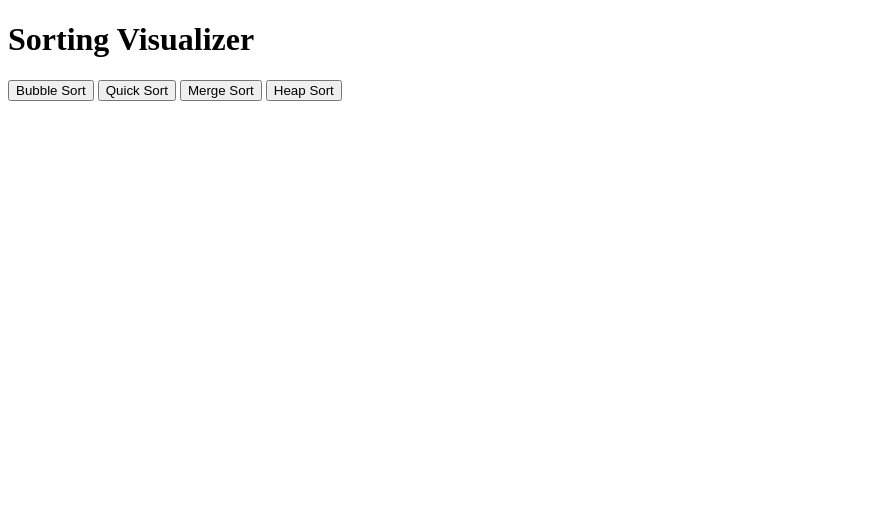
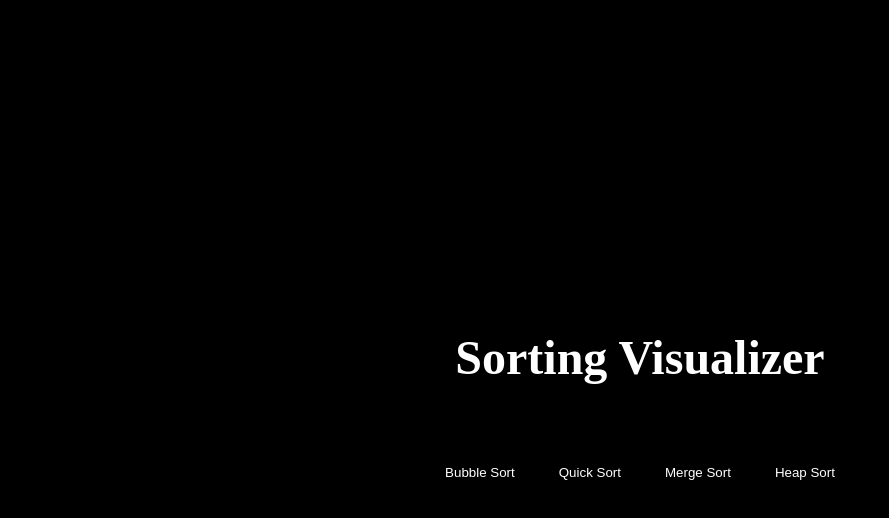
Before and after one commit to Evan-Linder/Sorting-Visualizer, a plain HTML site: page index.html in a window 1280 px wide. Shown: the whole page, without its empty margins (0-889 px from the left). Drawn offline with Linux system fonts and the light colour scheme.

Commit message:
Added styling.

```diff
--- a/style.css
+++ b/style.css
@@ -0,0 +1,50 @@
+body {
+    margin: 0;
+    padding: 0;
+    background-color: black;
+}
+
+.container {
+    display: flex;
+    flex-direction: column;
+    align-items: center;
+    justify-content: center;
+    height: 100vh;
+}
+
+.title{
+    color: white;
+    font-size: 48px;
+    margin-bottom: 50px;
+    margin-top: 20px;
+}
+
+.button-container {
+    margin-top: 20px;
+}
+
+button {
+    padding: 10px 20px;
+    background-color: black;
+    color: white;
+    border: none;
+    cursor: pointer;
+    border-radius: 5px;
+    outline: none;
+}
+
+#animateBubbleSortBtn:hover {
+    background-color: red;
+}
+
+#animateQuickSortBtn:hover {
+    background-color: blue;
+}
+
+#animateMergeSortBtn:hover {
+    background-color: green;
+}
+
+#animateHeapSortBtn:hover {
+    background-color: purple;
+}
```
Also changed, not shown: index.html (+2 -0 lines).
